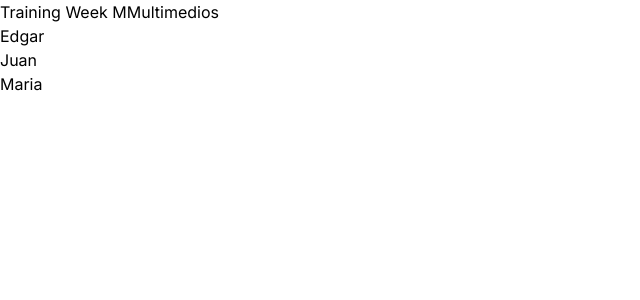
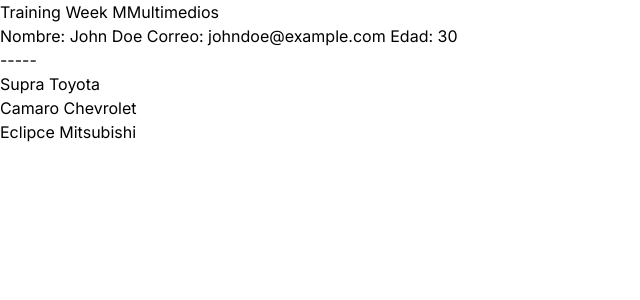
Before and after one commit to MW-Consultoria-Digital/training-week, a Next.js app: page / in a window 1280 px wide. Shown: the top 300 px of the page, without its empty margins (0-640 px from the left). Built offline with nearby package versions, Linux system fonts and the light colour scheme.

Commit message:
feature(MW-XXX): Day 2 homework
- Create new component (Car)
- Agree UserMock to component User

```diff
--- /dev/null
+++ b/app/compontents/Car/Car.tsx
@@ -0,0 +1,28 @@
+import React from 'react'
+import { CarInfo } from './Carinfo'
+
+
+const ArraySample = [
+    {
+        name: 'Supra',
+        model: 'Toyota',
+    },
+    {
+        name: 'Camaro',
+        model: 'Chevrolet',
+    },
+    {
+        name: 'Eclipce',
+        model: 'Mitsubishi',
+    }
+]
+
+export const Car = () => {
+  return (
+    <>
+        {ArraySample.map((user, index) => (
+            <CarInfo key={`${user.name}-${index}`} name={user.name} model={user.model} age={32} />
+        ))}
+    </>
+  )
+}
--- /dev/null
+++ b/app/compontents/Car/Carinfo.tsx
@@ -0,0 +1,30 @@
+'use client'
+
+import { useEffect, useMemo, useState } from "react";
+import { CarInfoProps } from "./Carinterface";
+import { carErrorsEnum } from "./utils";
+
+const USER_ERROR = 'car_not_found'
+
+export const CarInfo = ({name, model, age}: CarInfoProps) => {
+  const [ages, setAges] = useState<number>(0)
+  const userExist = useMemo(() => {
+    return !carErrorsEnum[USER_ERROR];
+  }, []);
+
+
+
+  useEffect(() => {
+    // Mounting commpontet
+    console.log('Mounting')
+    return () => {
+      console.log('Unmounting')
+    }
+  }, [age]) // updating component
+
+  return (
+    <>
+    <div>{name} {model}</div>
+    </>
+  )
+}
--- /dev/null
+++ b/app/compontents/Car/Carinterface.ts
@@ -0,0 +1,11 @@
+export type CarInfoProps = {
+    name: string;
+    model: string;
+    age: number;
+    contry?: string;
+}
+
+export interface Employee<T> {
+    carInfo: T;
+    fabricName: string;
+}
--- /dev/null
+++ b/app/compontents/Car/utils.ts
@@ -0,0 +1,4 @@
+export const carErrorsEnum = {
+    car_not_found: 'car_not_found',
+    car_not_exist: 'car_not_exist'
+}
--- a/app/compontents/User/User.tsx
+++ b/app/compontents/User/User.tsx
@@ -1,28 +1,22 @@
 import React from 'react'
 import { UserInfo } from './UserInfo'
+import userMock from './UserMock'
 
 
 const ArraySample = [
     {
         name: 'Edgar',
-        lastName: 'Maldonado',
-    },
-    {
-        name: 'Juan',
-        lastName: 'Perez',
-    },
-    {
-        name: 'Maria',
-        lastName: 'Gonzalez',
+        email: 'Maldonado',
     }
+
 ]
 
 export const User = () => {
-// const user = getUserInfo tiene toda la información del usuario!!! >>>>> set storage
+
   return (
     <>
         {ArraySample.map((user, index) => (
-            <UserInfo key={`${user.name}-${index}`} name={user.name} lastName={user.lastName} age={32} />
+            <UserInfo key={`${user.name}-${index}`} name={userMock.name} email={userMock.email} age={userMock.age} />
         ))}
     </>
   )
--- a/app/compontents/User/UserInfo.tsx
+++ b/app/compontents/User/UserInfo.tsx
@@ -1,20 +1,18 @@
 'use client'
 
-import { useCallback, useEffect, useMemo, useState } from "react";
+import { useEffect, useMemo, useState } from "react";
 import { UserInfoProps } from "./UserInterface";
 import { UserErrorsEnum } from "./util";
 
 const USER_ERROR = 'user_not_found' // esto lo esta regresando el BackEnd o el API
 
-export const UserInfo = ({name, lastName, age}: UserInfoProps) => {
+export const UserInfo = ({name, email, age}: UserInfoProps) => {
   const [ages, setAges] = useState<number>(0) /// undefined
   const userExist = useMemo(() => {
-    !UserErrorsEnum[USER_ERROR] ? true : false
-  }, [USER_ERROR])
+    return !UserErrorsEnum[USER_ERROR];
+  }, []);
 
-  const getFullName = useCallback(() => {
-      return `${name} ${lastName}`
-  }, [name, lastName])
+
 
   useEffect(() => {
     // Mounting commpontet
@@ -25,6 +23,9 @@
   }, [age]) // updating component
 
   return (
-    <div>{name}</div>
+    <>
+    <div>Nombre: {name}  Correo: {email}  Edad: {age} </div>
+
+    </>
   )
 }
--- a/app/compontents/User/UserInterface.ts
+++ b/app/compontents/User/UserInterface.ts
@@ -1,6 +1,6 @@
 export type UserInfoProps = {
     name: string;
-    lastName: string;
+    email: string;
     age: number;
     contry?: string;
 }
--- /dev/null
+++ b/app/compontents/User/UserMock.ts
@@ -0,0 +1,23 @@
+const userMock = {
+    id: 1,
+    name: "John Doe",
+    age: 30,
+    email: "johndoe@example.com",
+    address: "123 Main St, Anytown, USA",
+    city: "Anytown",
+    state: "USA",
+    zip: "12345",
+    phone: "555-555-5555",
+    website: "johndoe.com",
+    company: {
+        name: "John Doe Inc.",
+        catchPhrase: "Welcome to the company!",
+        bs: "Best company ever"
+    },
+    avatar: "https://www.gravatar.com/avatar/205e460b479e2e5b48aec07710c08d50",
+    status: "active",
+    created_at: "2021-01-01T00:00:00Z",
+    updated_at: "2021-01-01T00:00:00Z"
+};
+
+export default userMock;
--- a/app/page.tsx
+++ b/app/page.tsx
@@ -1,8 +1,12 @@
+import { Car } from "./compontents/Car/Car";
 import { User } from "./compontents/User/User";
 
 export default function Home() {
   return (
     <><h1>Training Week MMultimedios</h1>
-    <User /></>
+    <User />
+    -----
+    <Car />
+    </>
   );
 }
```
Also changed, not shown: 1 other file (tests, documents, lock files or other folders).
